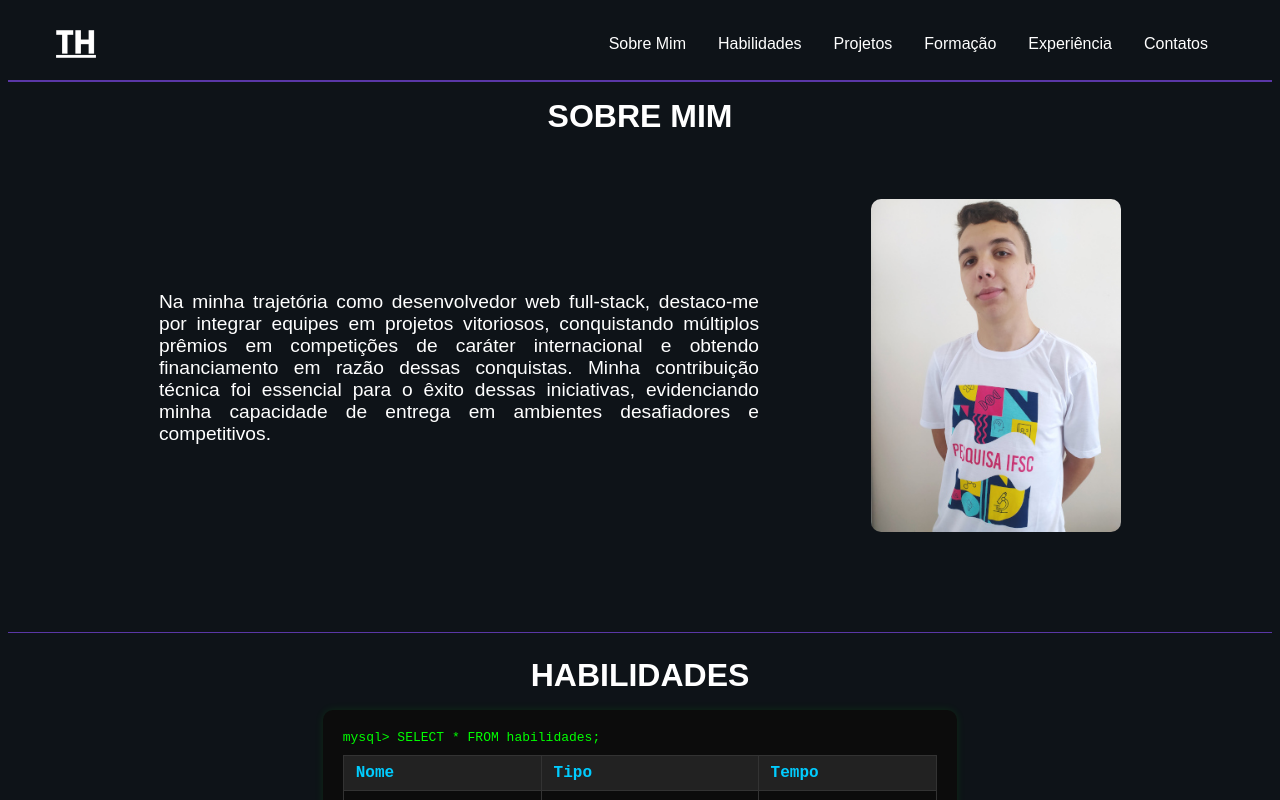
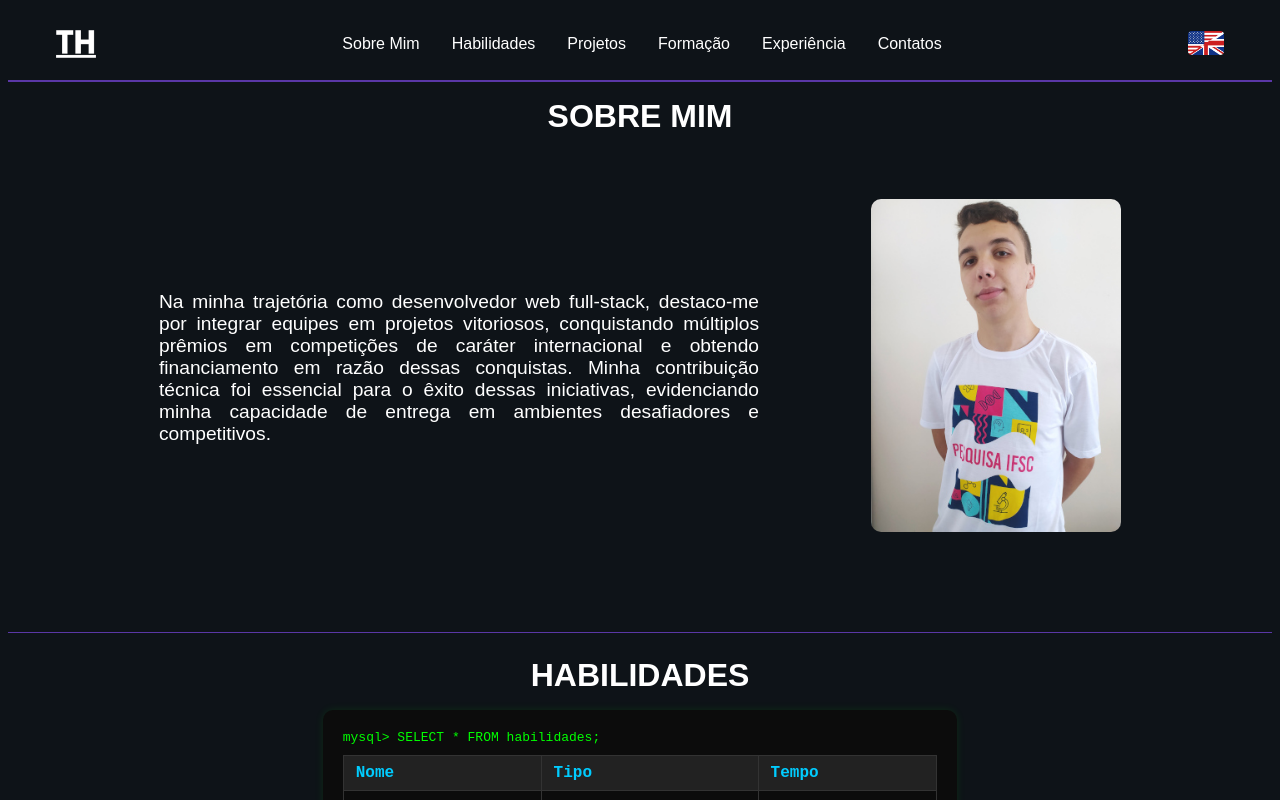
Before and after one commit to Thiago0808/portfolio, a React (Vite) app: page / in a window 1280 px wide. Shown: the top 800 px of the page. Built offline with nearby package versions, Linux system fonts and the light colour scheme; a web font is replaced by a local one.

Commit message:
feat: Adiciona sistema de português/inglês no portfólio

```diff
--- a/src/App.tsx
+++ b/src/App.tsx
@@ -1,31 +1,45 @@
-import './App.css'
-import Header from './components/Header'
-import About from './sections/about'
-import Experience from './sections/experience'
-import Footer from './sections/footer'
-import Education from './sections/formation'
-import Projects from './sections/projects'
-import Skills from './sections/skills'
+import { useState } from "react";
+import "./App.css";
+
+import Header from "./components/Header";
+import About from "./sections/about";
+import Experience from "./sections/experience";
+import Footer from "./sections/footer";
+import Education from "./sections/formation";
+import Projects from "./sections/projects";
+import Skills from "./sections/skills";
+
+export type Language = "br" | "en";
+
+export interface SectionsProps {
+  language: Language;
+}
 
 function App() {
+  const [language, setLanguage] = useState<Language>("en");
 
   return (
-    <div className='container'>
-      <Header />
-      <About />
+    <div className="container">
+      <Header language={language} setLanguage={setLanguage} />
+
+      <About language={language} />
       <hr />
-      <Skills />
+
+      <Skills language={language} />
       <hr />
-      <Projects />
+
+      <Projects language={language} />
       <hr />
-      <Education />
+
+      <Education language={language} />
       <hr />
-      <Experience />
+
+      <Experience language={language} />
       <hr />
-      <Footer />
 
+      <Footer language={language} />
     </div>
-  )
+  );
 }
 
-export default App
+export default App;
--- a/src/components/Header/index.tsx
+++ b/src/components/Header/index.tsx
@@ -1,11 +1,24 @@
-import React from 'react';
-import './style.css';
-import iconImg from '../../assets/img/icon.png';
+import React from "react";
+import "./style.css";
+import iconImg from "../../assets/img/icon.png";
+import brFlag from "../../assets/img/flags/br-pt.png";
+import usUkFlag from "../../assets/img/flags/us-uk.jpg";
+import type { Language } from "../../App";
 
-const Header: React.FC = () => {
+interface HeaderProps {
+  language: Language;
+  setLanguage: React.Dispatch<React.SetStateAction<Language>>;
+}
+
+const Header: React.FC<HeaderProps> = ({ language, setLanguage }) => {
+  const toggleLanguage = () => {
+    setLanguage((prev) => (prev === "br" ? "en" : "br"));
+  };
+
   return (
     <header className="header">
       <img src={iconImg} alt="Ícone do Portfólio" className="header-icon" />
+
       <nav className="header-nav">
         <a href="#sobre-mim">Sobre Mim</a>
         <a href="#habilidades">Habilidades</a>
@@ -14,6 +27,13 @@ const Header: React.FC = () => {
         <a href="#experiencia">Experiência</a>
         <a href="#contatos">Contatos</a>
       </nav>
+
+      <button className="language-toggle" onClick={toggleLanguage}>
+        <img
+          src={language === "br" ? brFlag : usUkFlag}
+          alt="Trocar idioma"
+        />
+      </button>
     </header>
   );
 };
--- a/src/components/Header/style.css
+++ b/src/components/Header/style.css
@@ -3,7 +3,8 @@
   align-items: center;
   justify-content: space-between;
   flex-wrap: wrap;
-  padding: 1rem 3rem; /* aumentei o padding lateral */
+  gap: 1rem;
+  padding: 1rem 3rem;
   background-color: #0e1318;
   color: white;
   border-bottom: 2px solid #5a37a6;
@@ -19,22 +20,47 @@
 
 .header-nav {
   display: flex;
-  gap: 2rem; /* aumentei o espaço entre os links */
+  gap: 2rem;
   flex-wrap: wrap;
-  padding: 0.5rem 1rem; /* adicionei um leve padding */
+  padding: 0.5rem 1rem;
 }
 
 .header-nav a {
   color: white;
   text-decoration: none;
   font-weight: 500;
-  transition: color 0.3s;
+  transition: color 0.3s ease;
 }
 
 .header-nav a:hover {
   color: #a78bfa;
 }
 
+.header-actions {
+  display: flex;
+  align-items: center;
+  gap: 16px;
+}
+
+.language-toggle {
+  background: none;
+  border: none;
+  cursor: pointer;
+  padding: 0;
+}
+
+.language-toggle img {
+  width: 36px;
+  height: 24px;
+  border-radius: 4px;
+  transition: transform 0.2s ease;
+}
+
+.language-toggle:hover img {
+  transform: scale(1.1);
+}
+
+/* 📱 Mobile */
 @media (max-width: 600px) {
   .header {
     flex-direction: column;
@@ -53,4 +79,8 @@
     gap: 1rem;
     padding: 0.5rem 0;
   }
+
+  .header-actions {
+    margin-top: 0.5rem;
+  }
 }
--- a/src/sections/about/index.tsx
+++ b/src/sections/about/index.tsx
@@ -2,8 +2,9 @@ import './style.css'
 import "react-responsive-carousel/lib/styles/carousel.min.css";
 import SectionTitle from '../../components/SectionTitle';
 import aboutImg from '../../assets/img/about.jpg';
+import type { SectionsProps } from '../../App';
 
-function About() {
+function About({ language }: SectionsProps) {
   return (
     <div className="about" id="sobre-mim">
       <SectionTitle title={"SOBRE MIM"} positioning='MID-LEFT' />
--- a/src/sections/experience/index.tsx
+++ b/src/sections/experience/index.tsx
@@ -6,9 +6,9 @@ import ExperienceCard from '../../components/ExperienceCard';
 import dgImg from '../../assets/img/experience/dg.png';
 import mineoroImg from '../../assets/img/experience/mineoro.png';
 import ifscImg from '../../assets/img/experience/ifsc.png';
+import type { SectionsProps } from '../../App';
 
-function Experience() {
-
+function Experience({ language }: SectionsProps) {
   const cardsData = [
     {
       place: 'Del Grande',
--- a/src/sections/footer/index.tsx
+++ b/src/sections/footer/index.tsx
@@ -1,8 +1,9 @@
 import { FaGithub, FaLinkedin } from 'react-icons/fa';
 import { MdEmail } from 'react-icons/md';
 import './style.css';
+import type { SectionsProps } from '../../App';
 
-function Footer() {
+function Footer({ language }: SectionsProps) {
   return (
     <footer className="footer" id="contatos">
       <div className="footer-icons">
@@ -38,7 +39,7 @@ function Footer() {
       </div>
 
       <p className="footer-text">
-        {new Date().getFullYear()} - Desenvolvido por Thiago Martins
+        {new Date().getFullYear()} - {language === 'en' ? 'Developed by' : 'Desenvolvido por'} Thiago Martins
       </p>
     </footer>
   );
--- a/src/sections/formation/index.tsx
+++ b/src/sections/formation/index.tsx
@@ -3,8 +3,9 @@ import "react-responsive-carousel/lib/styles/carousel.min.css";
 import SectionTitle from '../../components/SectionTitle';
 import ExpansiveCard from '../../components/ExpansiveCard';
 import ifscImg from '../../assets/img/formation/ifsc.png';
+import type { SectionsProps } from '../../App';
 
-function Education() {
+function Education({ language }: SectionsProps) {
 
   const cardsData = [
     {
--- a/src/sections/projects/index.tsx
+++ b/src/sections/projects/index.tsx
@@ -9,8 +9,9 @@ import timelineImg from '../../assets/img/projects/timeline.png';
 import waystationImg from '../../assets/img/projects/waystation.png';
 import codesnapeImg from '../../assets/img/projects/codesnape.png';
 import reptorsImg from '../../assets/img/projects/reptors.png';
+import type { SectionsProps } from '../../App';
 
-function Projects() {
+function Projects({ language }: SectionsProps) {
   const cardsData = [
     {
       name: "FaculMatch",
--- a/src/sections/skills/index.tsx
+++ b/src/sections/skills/index.tsx
@@ -2,6 +2,7 @@ import './style.css'
 import "react-responsive-carousel/lib/styles/carousel.min.css";
 import SectionTitle from '../../components/SectionTitle';
 import MySQLTable from '../../components/SkillsTable';
+import type { SectionsProps } from '../../App';
 
 const techData = [
   // Linguagens & Tecnologias
@@ -42,7 +43,7 @@ const techData = [
   { name: "Docker", type: "DevOps", time: "Mais de 6 meses" },
 ];
 
-function Skills() {
+function Skills({ language }: SectionsProps) {
 
   return (
     <div className="skills" id="habilidades">
```
Also changed, not shown: src/assets/img/flags/br-pt.png (added), src/assets/img/flags/us-uk.jpg (added).
